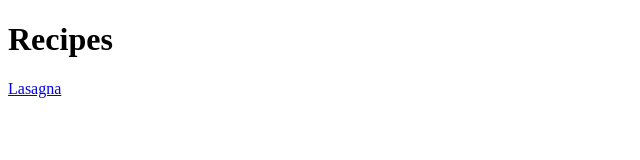
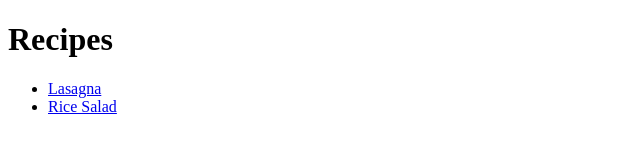
Before and after one commit to dsmgoooner/recipes, a plain HTML site: page index.html in a window 1280 px wide. Shown: the whole page, without its empty margins (0-640 px from the left). Drawn offline with Linux system fonts and the light colour scheme.

Commit message:
Add index.html

```diff
--- a/index.html
+++ b/index.html
@@ -3,12 +3,16 @@
 
     <head>
         <meta charset="utf-8">
+
         <title></title>
     </head>
 
     <body>
         <h1>Recipes</h1>
-        <a href="./allrecipes/lasagna.html">Lasagna</a>
+        <ul>
+            <li ><a href="./allrecipes/lasagna.html">Lasagna</a ></li>
+            <li ><a href="./allrecipes/salad.html">Rice Salad</a></li>
+        </ul>
     </body>
 
 </html>
```
